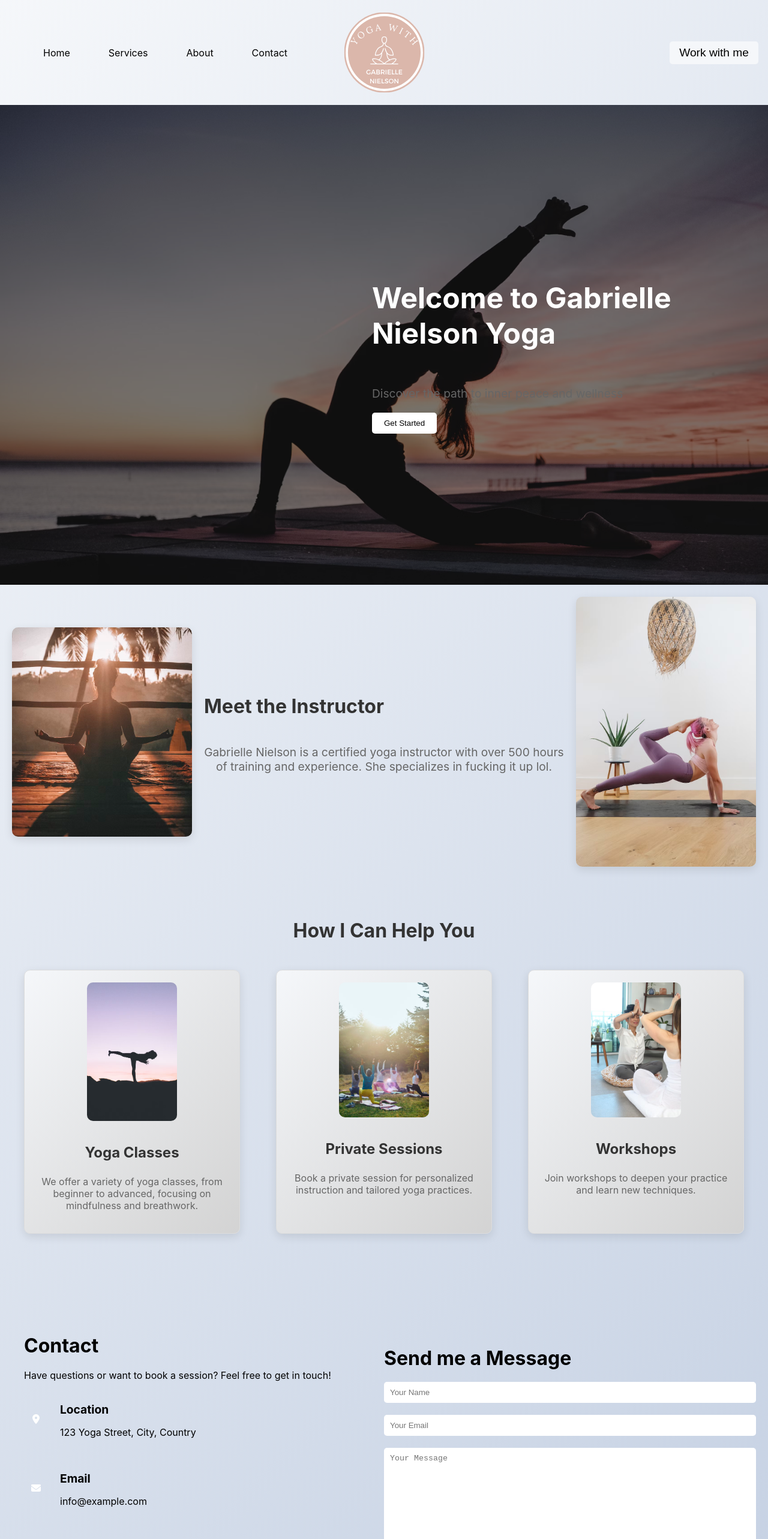
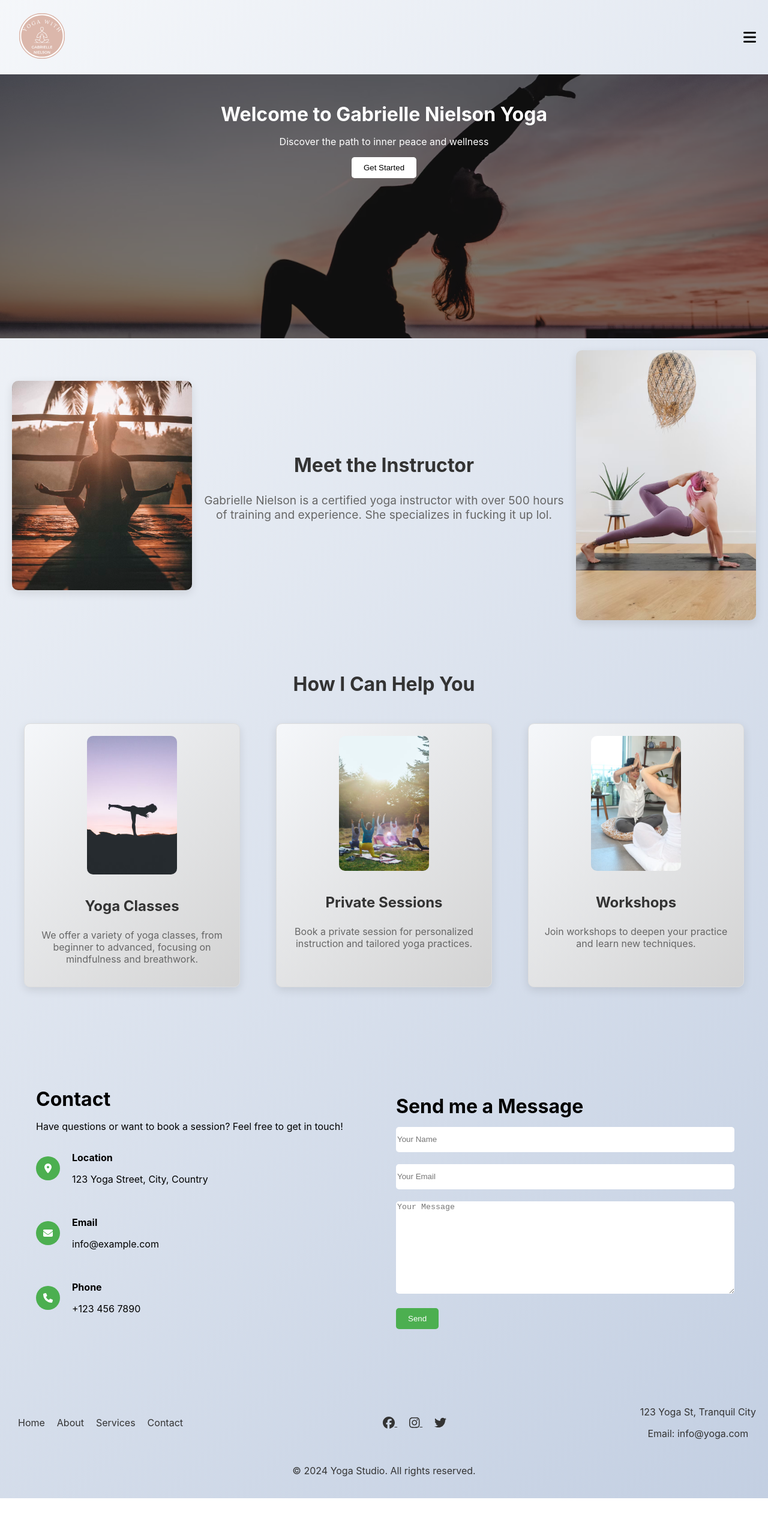
Before and after one commit to Betojr04/yoga-master, a React (Create React App) app in the folder client/: page / in a window 1280 px wide. Shown: the top 2566 px of the page at 60% size. After the commit the page ends 2498 px from the top, so only its background shows below. Built offline with nearby package versions, Linux system fonts and the light colour scheme.

Commit message:
styled nav, hero section, and contact section to fit mobile first

```diff
--- a/client/src/components/HeroSection.js
+++ b/client/src/components/HeroSection.js
@@ -5,14 +5,12 @@ export const HeroSection = () => {
   return (
     <section className="hero-section">
       <div className="overlay">
-        {/* Semi-transparent overlay */}
         <div className="text-container">
           <h1 className="hero-heading">Welcome to Gabrielle Nielson Yoga</h1>
           <p className="hero-subheading">
             Discover the path to inner peace and wellness
           </p>
           <button className="cta-button">Get Started</button>{" "}
-          {/* Call to action */}
         </div>
       </div>
     </section>
--- a/client/src/components/InstructorSection.js
+++ b/client/src/components/InstructorSection.js
@@ -18,7 +18,7 @@ export const InstructorSection = () => {
       <div className="text-container">
         {" "}
         <h2>Meet the Instructor</h2>
-        <p>
+        <p className="text-subheading">
           Gabrielle Nielson is a certified yoga instructor with over 500 hours
           of training and experience. She specializes in fucking it up lol.
         </p>
--- a/client/src/components/Nav.js
+++ b/client/src/components/Nav.js
@@ -1,12 +1,26 @@
-import React from "react";
+import React, { useState } from "react";
 import "../styles/Nav.css";
+import { FontAwesomeIcon } from "@fortawesome/react-fontawesome";
+import { faBars } from "@fortawesome/free-solid-svg-icons";
 
 import yogaLogo from "../assets/gabLogo.svg";
 
 export const Nav = () => {
+  const [openMenu, setOpenMenu] = useState(false);
+
+  const toggleMenu = () => {
+    setOpenMenu(!openMenu);
+  };
   return (
     <nav className="nav-container">
-      <div className="nav-links">
+      <div className="logo">
+        <img src={yogaLogo} alt="Yoga Logo" />
+      </div>
+      <div className="menu-icon" onClick={toggleMenu}>
+        <FontAwesomeIcon icon={faBars} />
+      </div>
+      {openMenu && (
+        <div className="nav-links open">
           <ul>
             <li>
               <a href="#">Home</a>
@@ -21,13 +35,11 @@ export const Nav = () => {
               <a href="#">Contact</a>
             </li>
           </ul>
-      </div>
-      <div className="logo">
-        <img src={yogaLogo} alt="Yoga Logo" />
-      </div>
           <button type="submit" className="cta">
             Work with me
           </button>
+        </div>
+      )}
     </nav>
   );
 };
--- a/client/src/styles/ContactSection.css
+++ b/client/src/styles/ContactSection.css
@@ -1,4 +1,158 @@
+/* Base styles for mobile */
 .contact-section {
+    padding: 40px 20px;
+    /* Slightly less padding for mobile */
+}
+
+.contact-container {
+    display: flex;
+    flex-direction: column;
+    /* Stack elements vertically on mobile */
+    align-items: center;
+    /* Center align the elements */
+    max-width: 100%;
+    /* Full width for mobile */
+}
+
+.contact-info,
+.contact-form {
+    width: 100%;
+    /* Full width on mobile */
+}
+
+.contact-info h2,
+.contact-form h2 {
+    font-size: 1.5rem;
+    /* Adjusted font size for mobile */
+    text-align: center;
+    /* Center text for mobile headers */
+    margin-bottom: 15px;
+    /* Slightly less margin */
+}
+
+.info {
+    display: flex;
+    flex-direction: column;
+    /* Stack info sections vertically */
+    align-items: flex-start;
+    /* Align to the start */
+    margin-bottom: 20px;
+    /* Consistent bottom margin */
+}
+
+.info .icon {
+    color: #fff;
+    background-color: #4caf50;
+    /* Icon background color */
+    border-radius: 50%;
+    width: 40px;
+    height: 40px;
+    display: flex;
+    justify-content: center;
+    align-items: center;
+    margin-bottom: 10px;
+    /* Add a bottom margin on mobile */
+}
+
+.info h3 {
+    font-size: 1rem;
+    /* Adjusted font size for mobile */
+}
+
+.contact-form input,
+.contact-form textarea {
+    height: 40px;
+    width: 100%;
+    /* padding: 10px; */
+    margin-bottom: 20px;
+    border: none;
+    border-radius: 5px;
+}
+
+.contact-form textarea {
+    height: 100px;
+}
+
+.contact-form button {
+    width: 100%;
+    /* Full width button */
+    background-color: #4caf50;
+    /* Maintain button color */
+    color: #fff;
+    border: none;
+    padding: 10px 20px;
+    border-radius: 5px;
+    cursor: pointer;
+}
+
+.contact-form button:hover {
+    background-color: #45a049;
+    /* Darker on hover */
+}
+
+/* Media query for larger screens */
+@media (min-width: 768px) {
+    .contact-section {
+        padding: 80px 0;
+        /* Larger padding for desktop */
+    }
+
+    .contact-container {
+        flex-direction: row;
+        /* Horizontal layout for desktop */
+        justify-content: space-between;
+        /* Space between for desktop */
+        max-width: 1200px;
+        /* Max width set for desktop */
+        margin: 0 auto;
+        /* Centering the container */
+    }
+
+    .contact-info,
+    .contact-form {
+        flex: 1;
+        /* Equal flex basis for a balanced layout */
+        margin: 0 20px;
+        /* Spacing between form and info sections */
+    }
+
+    .info {
+        flex-direction: row;
+        /* Icon and text side-by-side */
+        align-items: center;
+        /* Center alignment of items */
+        margin-bottom: 20px;
+        /* Reset margin-bottom */
+    }
+
+    .info .icon {
+        margin-right: 20px;
+        /* Right margin for icon */
+        margin-bottom: 0;
+        /* Reset margin-bottom */
+    }
+
+    .contact-info h2,
+    .contact-form h2 {
+        font-size: 2rem;
+        /* Larger font size for desktop */
+        text-align: left;
+        /* Left align text for headers */
+    }
+
+    .contact-form textarea {
+        height: 150px;
+        /* Reset textarea height for desktop */
+    }
+
+    .contact-form button {
+        width: auto;
+        /* Auto width for desktop */
+    }
+}
+
+
+/* .contact-section {
     padding: 80px 0;
 }
 
@@ -67,4 +221,4 @@
 
 .contact-form button:hover {
     background-color: #45a049;
-}
+} */
--- a/client/src/styles/HeroSection.css
+++ b/client/src/styles/HeroSection.css
@@ -1,4 +1,62 @@
 .hero-section {
+    position: relative;
+    height: 55vh;
+    background-image: url('../assets/gabby.jpeg');
+    background-size: cover;
+    background-position: center;
+}
+
+.overlay {
+    position: absolute;
+    top: 0;
+    left: 0;
+    right: 0;
+    bottom: 0;
+    background: rgba(0, 0, 0, 0.5);
+    display: flex;
+    flex-direction: column;
+    justify-content: center;
+    align-items: center;
+}
+
+.text-container {
+    width: 85%;
+    margin: 0 auto;
+    text-align: center;
+    color: white;
+}
+
+.hero-heading {
+    color: white;
+    font-size: 2rem;
+    margin-bottom: 0.5rem;
+}
+
+.hero-subheading {
+    color: white;
+    font-size: 1rem;
+    margin-bottom: 1rem;
+}
+
+.cta-button {
+    background: white;
+    color: black;
+    border: none;
+    padding: 10px 20px;
+    border-radius: 5px;
+    cursor: pointer;
+    transition: background 0.3s;
+}
+
+.cta-button:hover {
+    background: lightgray;
+}
+
+
+/* these are the desired laptop screen styles */
+
+
+/* .hero-section {
     position: relative;
     height: 100vh;
     background-image: url('../assets/gabby.jpeg');
@@ -54,4 +112,4 @@
 
 .cta-button:hover {
     background: lightgray;
-}
+} */
--- a/client/src/styles/InstrcutorSection.css
+++ b/client/src/styles/InstrcutorSection.css
@@ -30,7 +30,7 @@
   color: #333;
 }
 
-.text-container p {
+.text-subheading {
   font-size: 1.2rem;
   color: #666;
 }
--- a/client/src/styles/Nav.css
+++ b/client/src/styles/Nav.css
@@ -1,4 +1,79 @@
 .nav-container {
+    display: flex;
+    justify-content: space-between;
+    align-items: center;
+    padding: 10px 20px;
+    position: relative;
+    z-index: 500;
+}
+
+.logo img {
+    width: 100px;
+    height: auto;
+}
+
+.menu-icon {
+    cursor: pointer;
+    font-size: 24px;
+}
+
+.nav-links {
+    display: none;
+    flex-direction: column;
+    align-items: center;
+    justify-content: center;
+    position: absolute;
+    top: 100%;
+    left: 0;
+    right: 0;
+    background-color: white;
+    z-index: 100;
+    padding: 20px 0;
+}
+
+.nav-links.open {
+    display: flex;
+    /* Flex will apply now that it's open */
+}
+
+.nav-links ul {
+    width: 100%;
+    /* Full width */
+    padding: 0;
+    margin: 0;
+    list-style: none;
+    /* Removes bullet points */
+}
+
+.nav-links ul li {
+    width: 100%;
+    /* Full width links */
+}
+
+.nav-links ul li a {
+    display: block;
+    text-decoration: none;
+    color: black;
+    padding: 10px;
+    text-align: center;
+}
+
+.cta {
+    padding: 10px 20px;
+    width: 50%;
+    background: #f5f7fa;
+    border: none;
+    border-radius: 5px;
+    cursor: pointer;
+    text-align: center;
+}
+
+
+
+
+/* These are the desired styles for laptop size screens */
+
+/* .nav-container {
     display: grid;
     grid-template-columns: 1fr auto 1fr;
     align-items: center;
@@ -54,4 +129,4 @@
 
 .cta:hover {
     background: #c3cfe2;
-}
+} */
```
Lines whose indentation alone changed are shown as unchanged.
